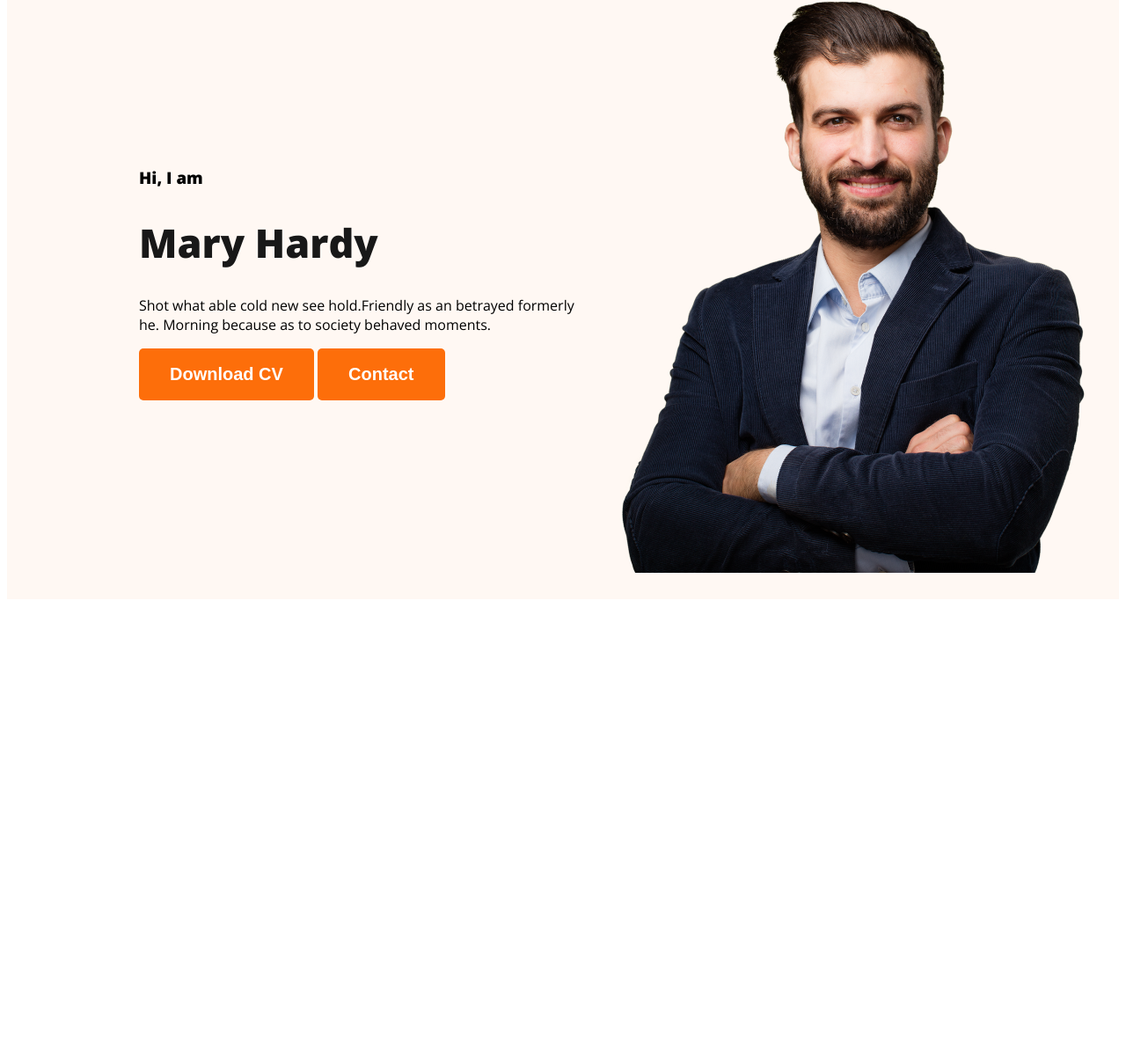
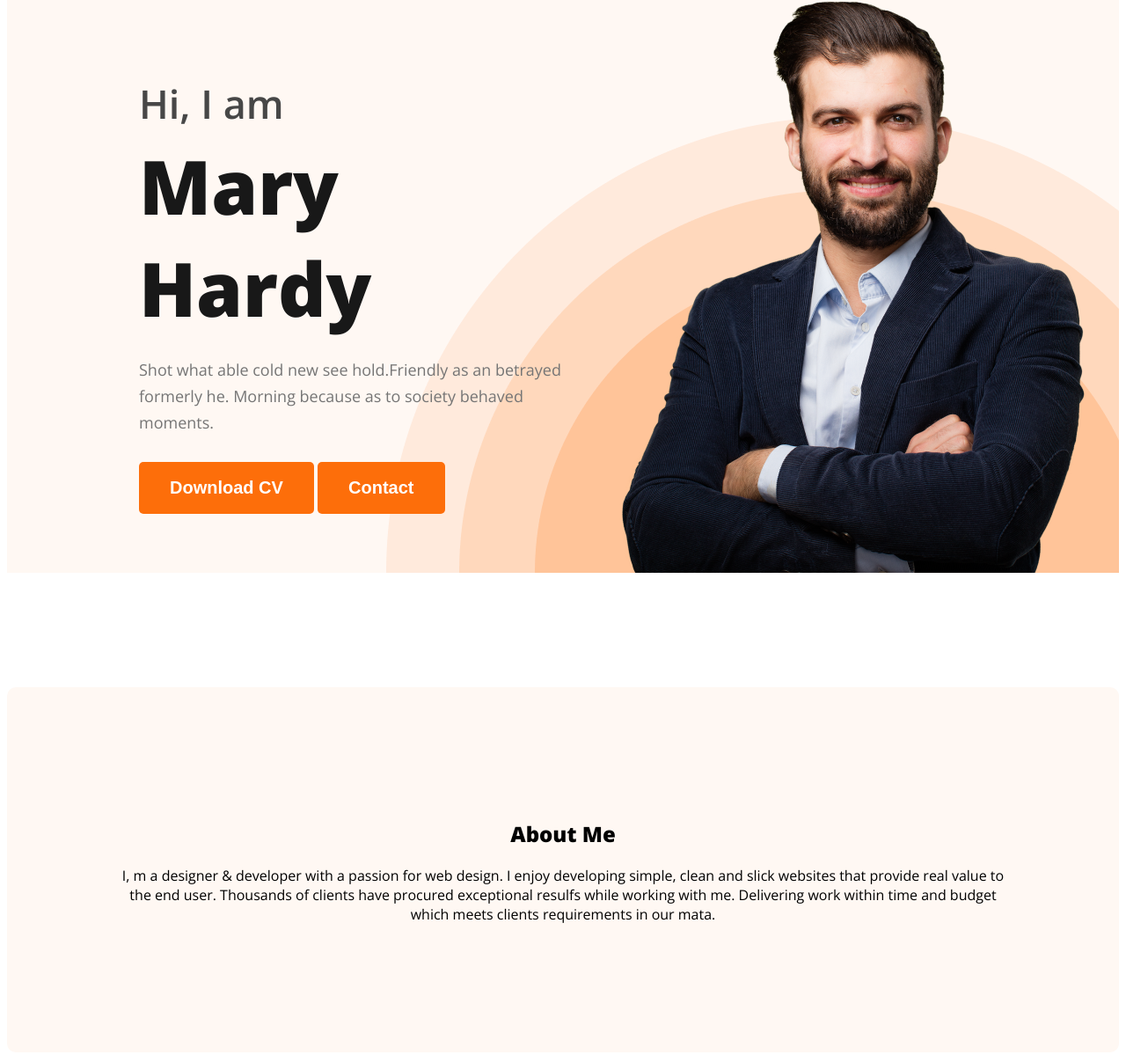
Before and after one commit to Mahmud4M/web-portfolio, a plain HTML site: page index.html in a window 1280 px wide. Shown: the part 199-1398 px from the top of the page at 88% size. Before the commit the page ends 888 px from the top, so only its background shows below. Drawn offline with nearby package versions, Linux system fonts and the light colour scheme.

Commit message:
third changed

```diff
--- a/css/style.css
+++ b/css/style.css
@@ -45,13 +45,49 @@ font-weight: 800;
 /* Header Part Start */
 header{
     background-color: #FFF8F3;
+    background-image: url('../images/header_bg.png');
+    background-repeat: no-repeat;
+    background-position: bottom right;
 }
 .banner{
-    padding: 30px 30px 30px 150px;
+    padding: 30px 30px 0px 150px;
     display: flex;
+    justify-content: space-between;
     align-items: center;
 }
-/* .profile_pic{ */
-    /* width: 300px; */
-    /* height: 400px; */
-/* } */
+.banner_content {
+    max-width: 585px;
+}
+.banner_content h3{
+    color: #474747;
+    font-family: Open Sans;
+    font-size: 45px;
+    font-weight: 600;
+    margin-bottom: 5px;
+}
+.banner_content h1{
+    color: #181818;
+    font-size: 85px;
+    font-weight: 700;
+    margin-top: 0px;
+    margin-bottom: 0px;
+}
+.banner_content p{
+    color: #757575;
+    font-size: 18px;
+    font-weight: 400;
+    line-height: 30px;
+    margin-top: 20px;
+    margin-bottom: 30px;
+}
+
+/* Main Part Start */
+
+/* About Part */
+#about{
+    background-color: #FFF8F3;
+    padding: 130px;
+    border-radius: 10px;
+    margin: 130px 0;
+    text-align: center;
+}
--- a/index.html
+++ b/index.html
@@ -32,7 +32,14 @@
         </div>
     </header>
 
-    <main></main>
+    <main>
+        <div id="about">
+            <div class="about_text">
+                <h2 class="common_head">About Me</h2>
+                <p class="common_text">I, m a designer & developer with a passion for web design. I enjoy developing simple, clean and slick websites that provide real value to the end user. Thousands of clients have procured exceptional resulfs while working with me. Delivering work within time and budget which meets clients requirements in our mata.</p>
+            </div>
+        </div>
+    </main>
 
     <footer></footer>
 </body>
```
